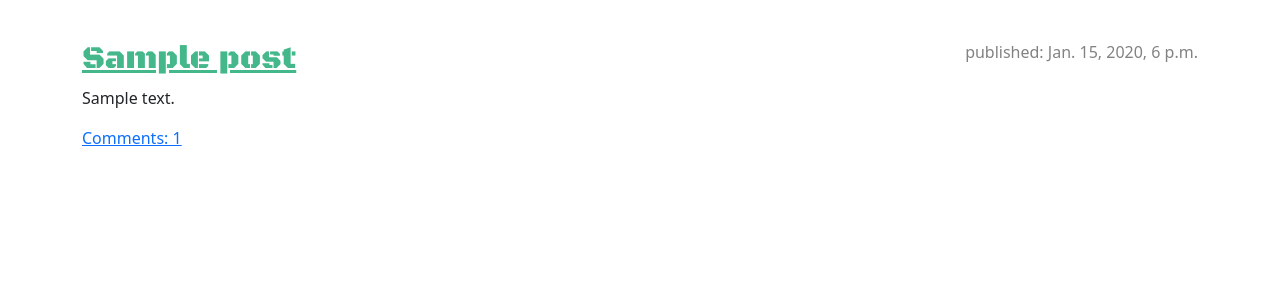
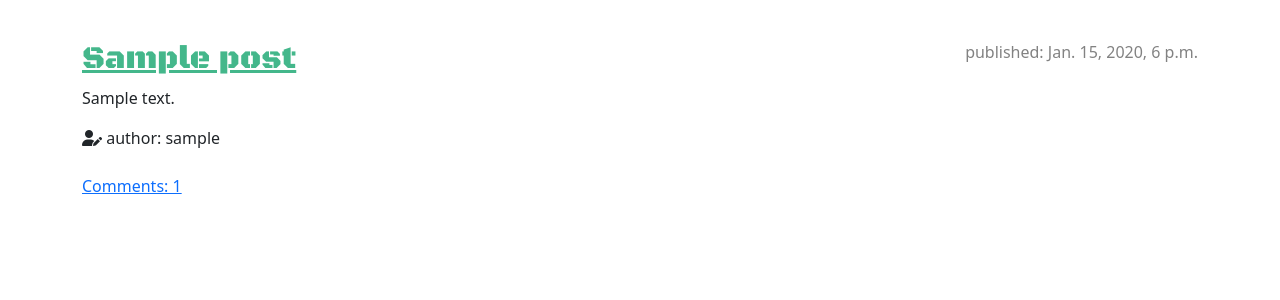
Before and after one commit to edchelstephens/djangoboys, a Django app: page / in a window 1280 px wide. Shown: the part 106-406 px from the top of the page. Run offline with Django 4.2, Linux system fonts and the light colour scheme; tables that the repository leaves empty hold one stand-in row (values such as "Sample post"); some libraries are stand-ins or nearby versions.

Commit message:
feat: add author text.

```diff
--- a/blogs/templates/blogs/post_lists.html
+++ b/blogs/templates/blogs/post_lists.html
@@ -7,6 +7,11 @@
       <a href="{% url 'blogs:post_detail' pk=post.pk %}">{{ post.title }}</a>
     </h2>
     <p class="post-text">{{ post.text | linebreaksbr }}</p>
+    {% if user != post.author %}
+      <span class="fa fa-user-edit"></span> <span>author: {{ post.author }}</span>
+      <br/>
+      <br/>
+    {% endif %}
     <a href="{% url 'blogs:post_detail' pk=post.pk %}"> Comments: {{ post.comments.count }} </a>
   </article>
   {% endfor %}
```
